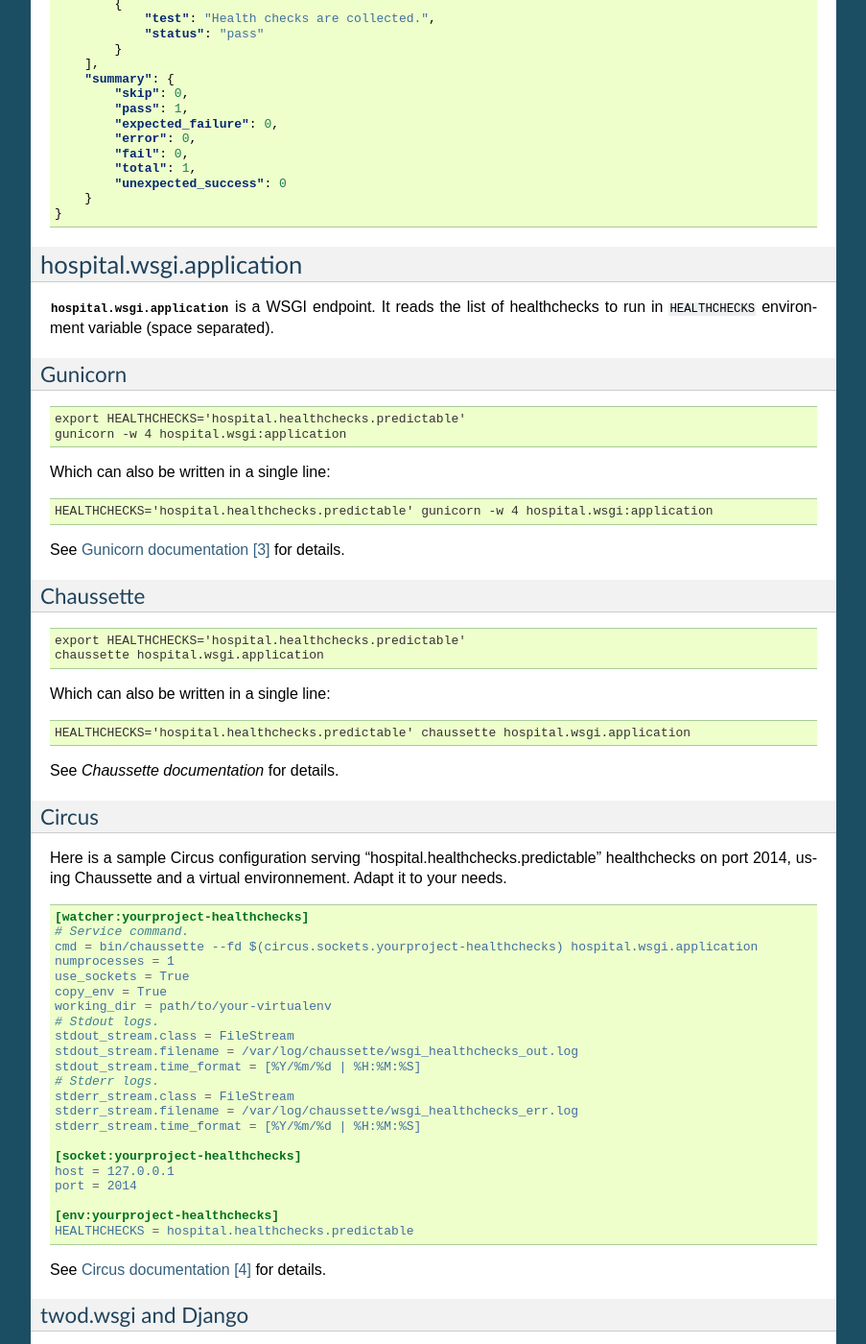
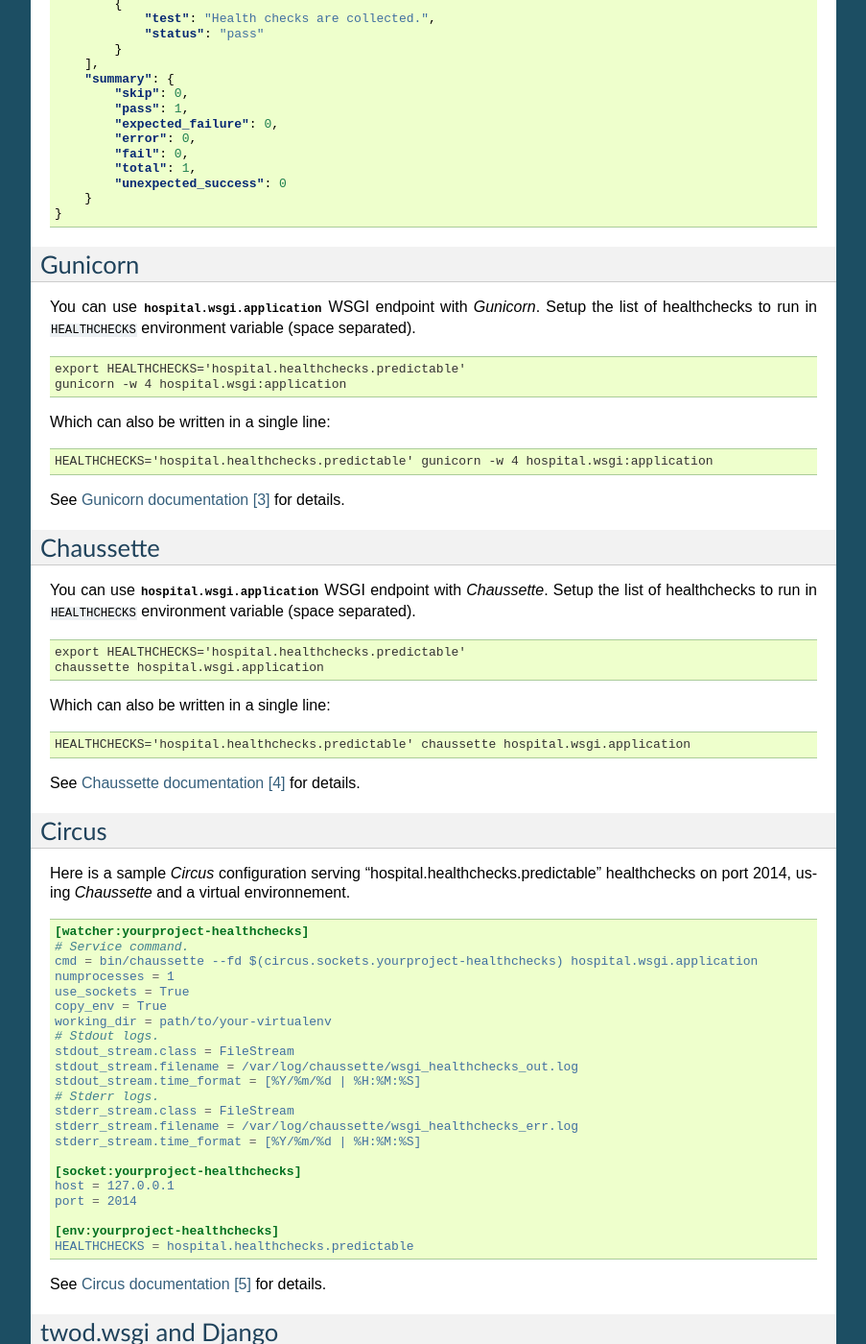
Before and after one commit to python-hospital/hospital, a Sphinx documentation site: the page built from docs/run.txt, in a window 1280 px wide and 1400 px high, scrolled down 1554 px. Shown: the whole window at 96% size, without its empty margins (198-1101 px from the left). Built offline with Sphinx 7.4.7, drawn with Linux system fonts in a browser that asks for light colours; some of the changed text lies outside the part shown.

Commit message:
Refs #44 - Reviewed documentation. Removed entry points: this is another feature.

```diff
--- a/docs/run.txt
+++ b/docs/run.txt
@@ -126,16 +126,13 @@
    }
 
 
-*************************
-hospital.wsgi.application
-*************************
-
-:data:`hospital.wsgi.application` is a WSGI endpoint. It reads the list of
-healthchecks to run in ``HEALTHCHECKS`` environment variable (space separated).
-
-
+********
 Gunicorn
 ********
+
+You can use :data:`hospital.wsgi.application` WSGI endpoint with `Gunicorn`.
+Setup the list of healthchecks to run in ``HEALTHCHECKS`` environment variable
+(space separated).
 
 .. code:: console
 
@@ -151,8 +148,13 @@
 See `Gunicorn documentation`_ for details.
 
 
+**********
 Chaussette
 **********
+
+You can use :data:`hospital.wsgi.application` WSGI endpoint with `Chaussette`.
+Setup the list of healthchecks to run in ``HEALTHCHECKS`` environment variable
+(space separated).
 
 .. code:: console
 
@@ -165,15 +167,16 @@
 
    HEALTHCHECKS='hospital.healthchecks.predictable' chaussette hospital.wsgi.application
 
-See `Chaussette documentation` for details.
+See `Chaussette documentation`_ for details.
 
 
+******
 Circus
 ******
 
-Here is a sample Circus configuration serving
+Here is a sample `Circus` configuration serving
 "hospital.healthchecks.predictable" healthchecks on port 2014, using
-Chaussette and a virtual environnement. Adapt it to your needs.
+`Chaussette` and a virtual environnement.
 
 .. code:: ini
 
@@ -203,6 +206,7 @@
 See `Circus documentation`_ for details.
 
 
+********************
 twod.wsgi and Django
 ********************
 
```
Also changed, not shown: other parts of docs/run.txt (+0 -6 lines), setup.py (+1 -7 lines), 2 other files.
